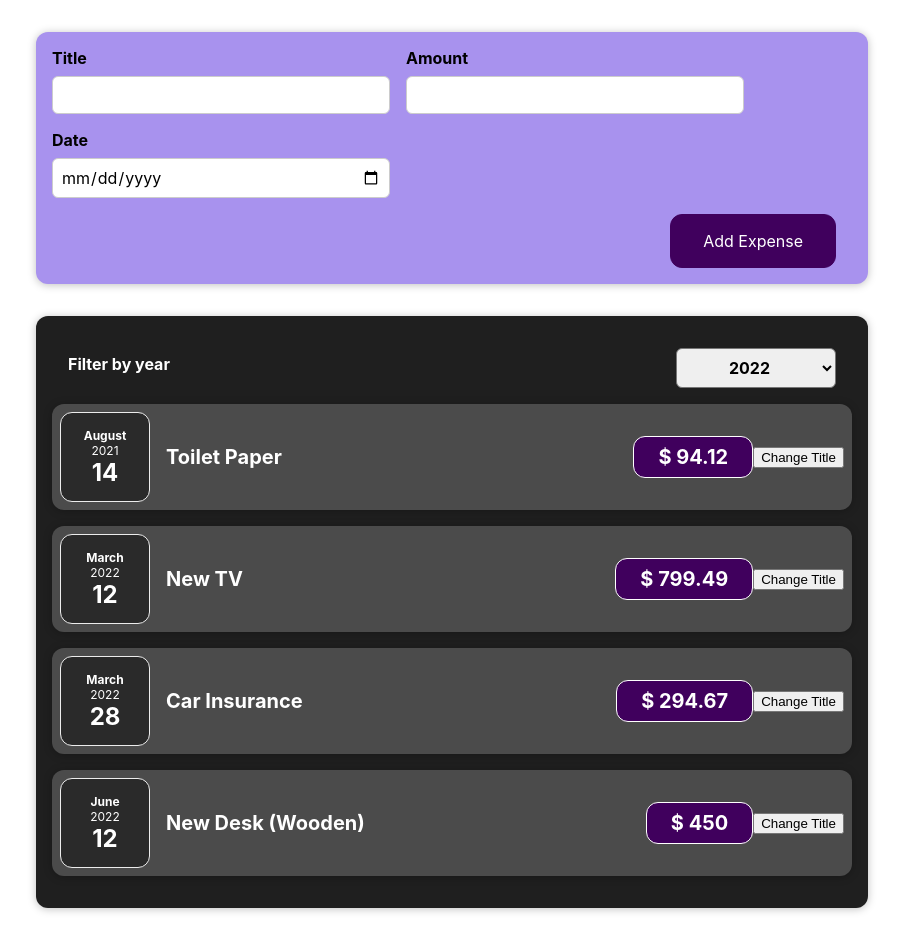
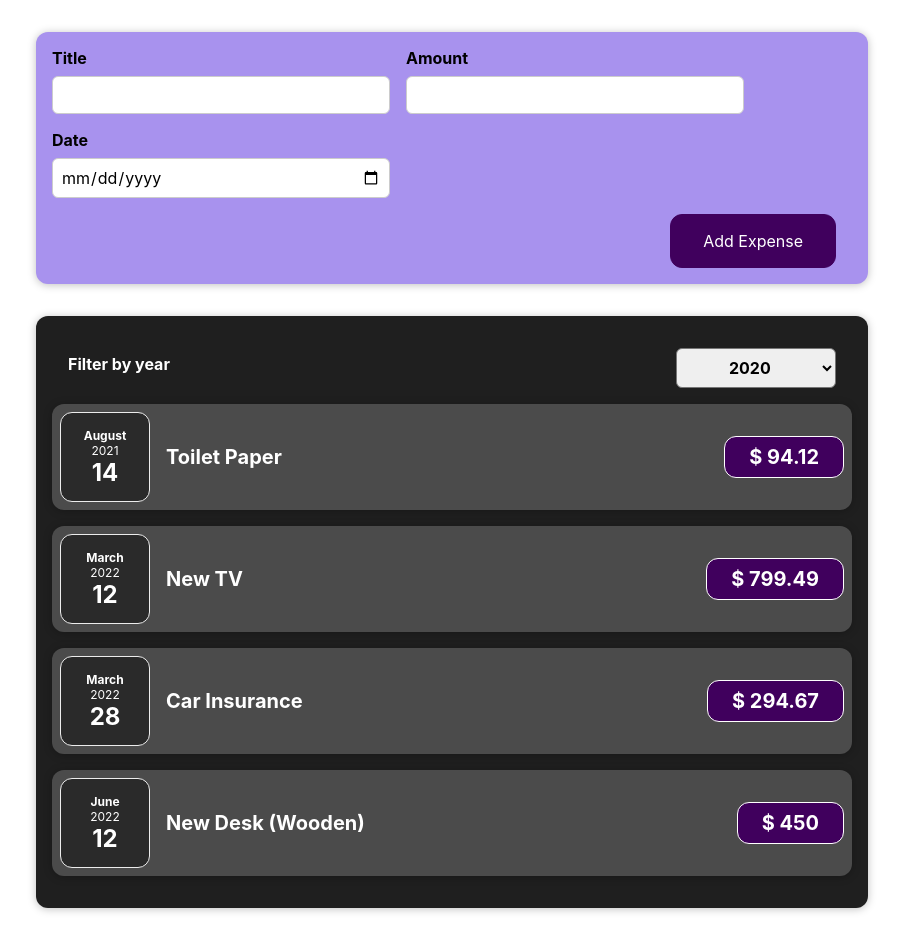
Before and after one commit to alex197925/react-tutorial, a React (Create React App) app in the folder tutorial-app/: page / in a window 1280 px wide. Shown: the whole page, without its empty margins (188-1091 px from the left). Built offline with nearby package versions, Linux system fonts and the light colour scheme.

Commit message:
Saving selected year on the state and pass by value to ExpensesFilter.js to select

```diff
--- a/tutorial-app/src/components/Expenses/ExpenseItem.js
+++ b/tutorial-app/src/components/Expenses/ExpenseItem.js
@@ -1,23 +1,17 @@
 import './ExpenseItem.css';
 import ExpenseDate from "./ExpenseDate";
 import Card from "../UI/Card";
-import { useState } from "react";
+
 
 const ExpenseItem = (props) => {
-    const [title, setTitle] = useState(props.title);
-    const clickHandler = () => {
-            setTitle("Updated!!!! YEEEEE!!!")
-    }
 
     return (
         <Card className="expense-item ">
             <ExpenseDate date={props.date}/>
             <div className="expense-item__description">
-                <h2>{title}</h2>
+                <h2>{props.title}</h2>
                 <div className="expense-item__price"> $ {props.amount}</div>
             </div>
-            {/* Use console.log onClick <button onClick={() => console.log("Clicked")}>Change Title</button> */}
-            <button onClick={clickHandler}>Change Title</button>
         </Card>
     );
 }
--- a/tutorial-app/src/components/Expenses/Expenses.js
+++ b/tutorial-app/src/components/Expenses/Expenses.js
@@ -2,21 +2,25 @@ import ExpenseItem from "./ExpenseItem";
 import "./Expenses.css";
 import Card from "../UI/Card";
 import ExpensesFilter from "../ExpensesFilter";
+import {useState} from "react";
 
 
 const Expenses = (props) => {
 
+    const [year, setYear] = useState("2020");
+
 
     //Passing selected year with selectedYear parameter
     const filterChangeHandler = (selectedYear) => {
-        console.log("Expenses.js");
+        setYear(selectedYear);
+        // console.log("Expenses.js");
         console.log(selectedYear);
     }
 
     return (
         <div>
             <Card className="expenses">
-                <ExpensesFilter onselectYear={filterChangeHandler} />
+                <ExpensesFilter selected={year} onselectYear={filterChangeHandler} />
                 <ExpenseItem
                     title={props.items[0].title}
                     date={props.items[0].date}
--- a/tutorial-app/src/components/ExpensesFilter.js
+++ b/tutorial-app/src/components/ExpensesFilter.js
@@ -4,6 +4,8 @@ import './ExpensesFilter.css';
 
 const ExpensesFilter = (props) => {
 
+
+   // Handling selected year
    const dropDownChangeHandler = (event) => {
        props.onselectYear(event.target.value)
        // console.log(event.target.value);
@@ -13,8 +15,8 @@ const ExpensesFilter = (props) => {
         <div className='expenses-filter'>
             <div className='expenses-filter__control'>
                 <label>Filter by year</label>
-                {/*Add onChange to check value of selected year*/}
-                <select onChange={dropDownChangeHandler}>
+                {/*Add onChange to check value of selected year and pass selected props*/}
+                <select value={props.selected} onChange={dropDownChangeHandler}>
                     <option value='2022'>2022</option>
                     <option value='2021'>2021</option>
                     <option value='2020'>2020</option>
```
